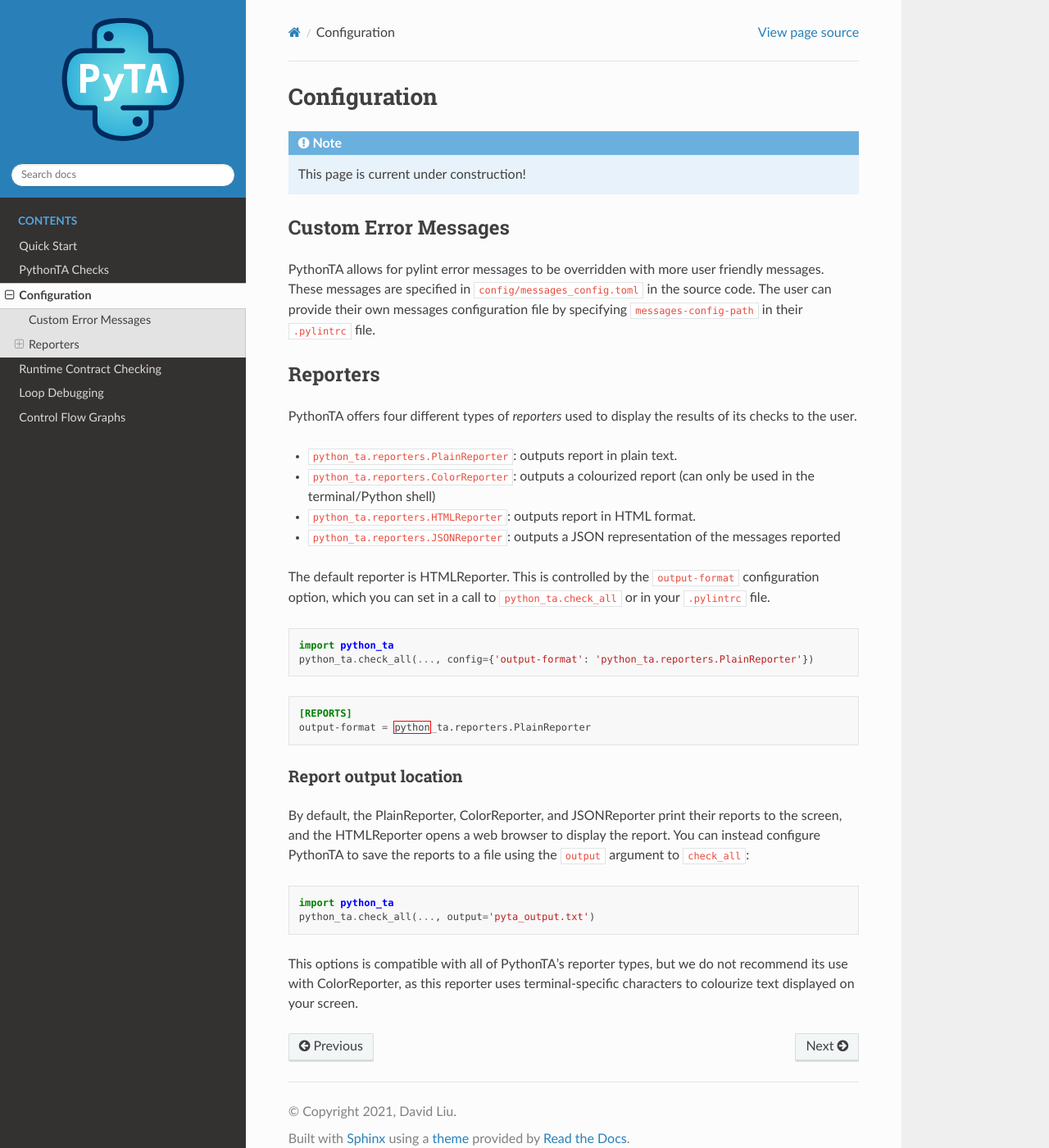
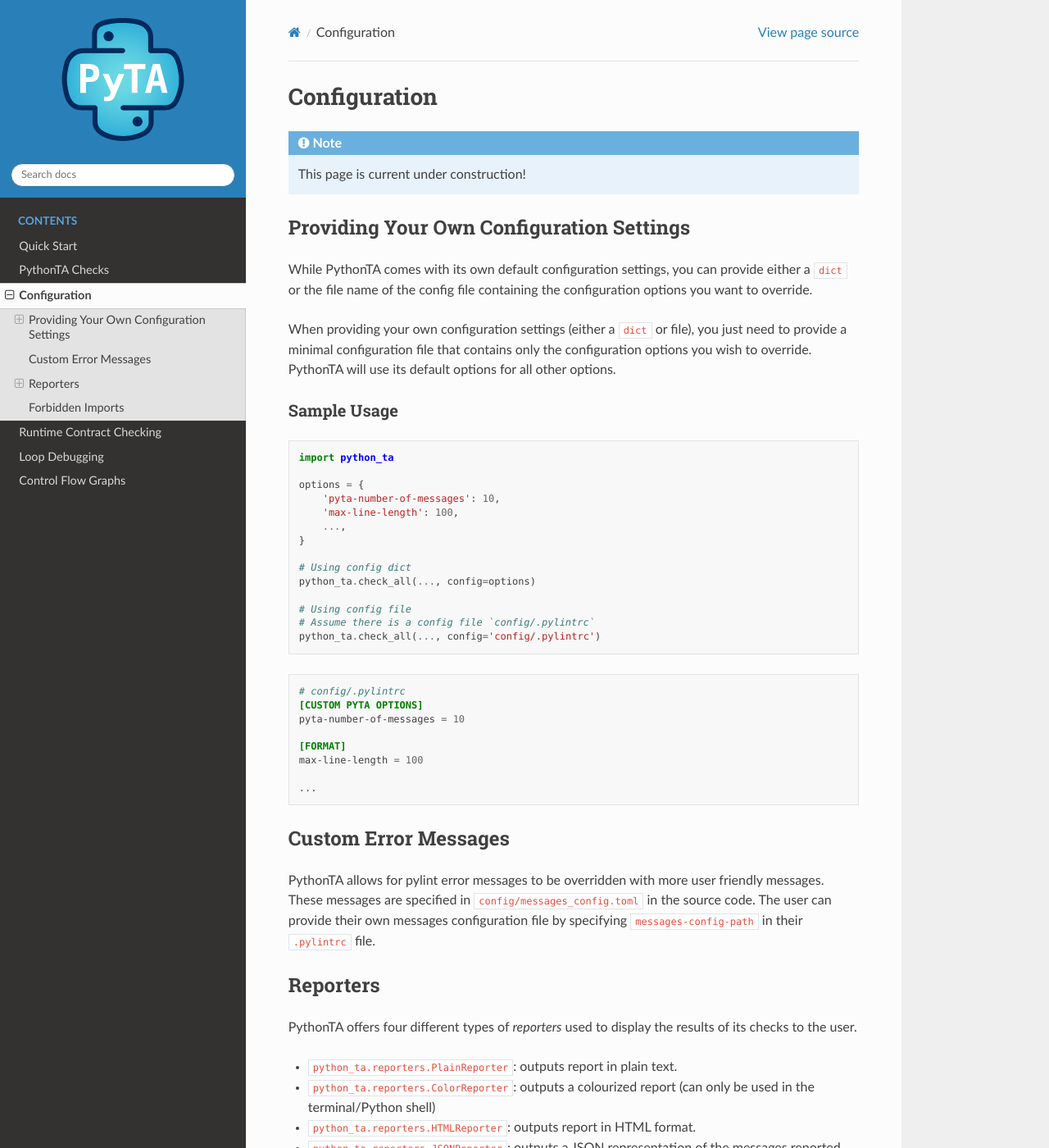
Before and after one commit to pyta-uoft/pyta, a Sphinx documentation site: the page built from docs/usage/configuration.md, in a window 1280 px wide and 1400 px high. Shown: the whole window at 82% size. Built offline with Sphinx 7.4.7 and the Read the Docs theme 2.0.0, drawn with Linux system fonts in a browser that asks for light colours; some of the changed text lies outside the part shown.

Commit message:
Updated the documentation to provide more info on recent config changes

````diff
--- a/docs/usage/configuration.md
+++ b/docs/usage/configuration.md
@@ -2,6 +2,42 @@
 
 ```{note}
 This page is current under construction!
+```
+
+## Providing Your Own Configuration Settings
+
+While PythonTA comes with its own default configuration settings, you can provide either a `dict` or the file name of the config file containing the configuration options you want to override.
+
+When providing your own configuration settings (either a `dict` or file), you just need to provide a minimal configuration file that contains only the configuration options you wish to override. PythonTA will use its default options for all other options.
+
+### Sample Usage
+
+```python
+import python_ta
+
+options = {
+    'pyta-number-of-messages': 10,
+    'max-line-length': 100,
+    ...,
+}
+
+# Using config dict
+python_ta.check_all(..., config=options)
+
+# Using config file
+# Assume there is a config file `config/.pylintrc`
+python_ta.check_all(..., config='config/.pylintrc')
+```
+
+```toml
+# config/.pylintrc
+[CUSTOM PYTA OPTIONS]
+pyta-number-of-messages = 10
+
+[FORMAT]
+max-line-length = 100
+
+...
 ```
 
 ## Custom Error Messages
@@ -45,3 +81,17 @@
 
 This options is compatible with all of PythonTA's reporter types, but we do not recommend its use with ColorReporter,
 as this reporter uses terminal-specific characters to colourize text displayed on your screen.
+
+## Forbidden Imports
+
+By default, PythonTA has a list of modules that are allowed to be imported. You can specify any additional modules using the `extra-imports` configuration option, which you can set in a call to `python_ta.check_all` or in a configuration file.
+
+```python
+import python_ta
+python_ta.check_all(..., config={'extra-imports': ["math", "tkinter"]})
+```
+
+```toml
+[FORBIDDEN IMPORT]
+extra-imports = math, tkinter
+```
````
Also changed, not shown: CHANGELOG.md (+1 -0 lines).
